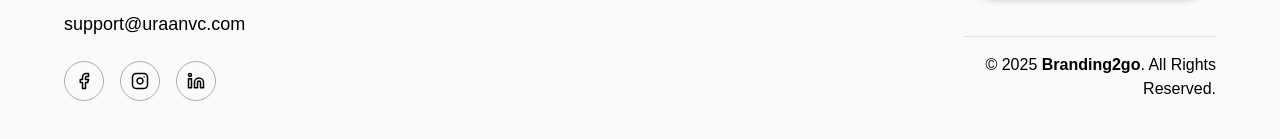
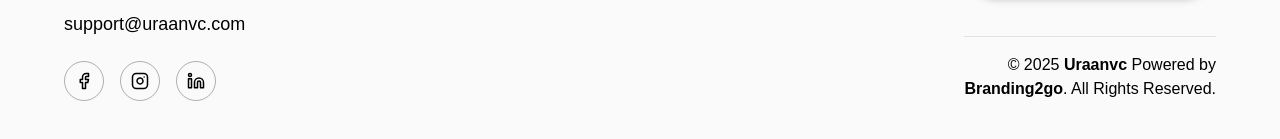
Before and after one commit to bilalmasroor/uraan, a React (Vite) app: page / in a window 1280 px wide. Shown: the part 3842-3981 px from the top of the page. Built offline with nearby package versions, Linux system fonts and the light colour scheme; a web font is replaced by a local one.

Commit message:
Update footer.tsx

```diff
--- a/src/components/footer.tsx
+++ b/src/components/footer.tsx
@@ -121,7 +121,7 @@ export default function Footer() {
             </div>
 
             <p className="text-sm md:text-base text-right w-full border-t border-black/10 pt-4">
-              © 2025 <span className="font-semibold">Branding2go</span>. All Rights Reserved.
+              © 2025 <span className="font-semibold">Uraanvc</span> Powered by <span className="font-semibold">Branding2go</span>. All Rights Reserved.
             </p>
           </div>
         </div>
```
